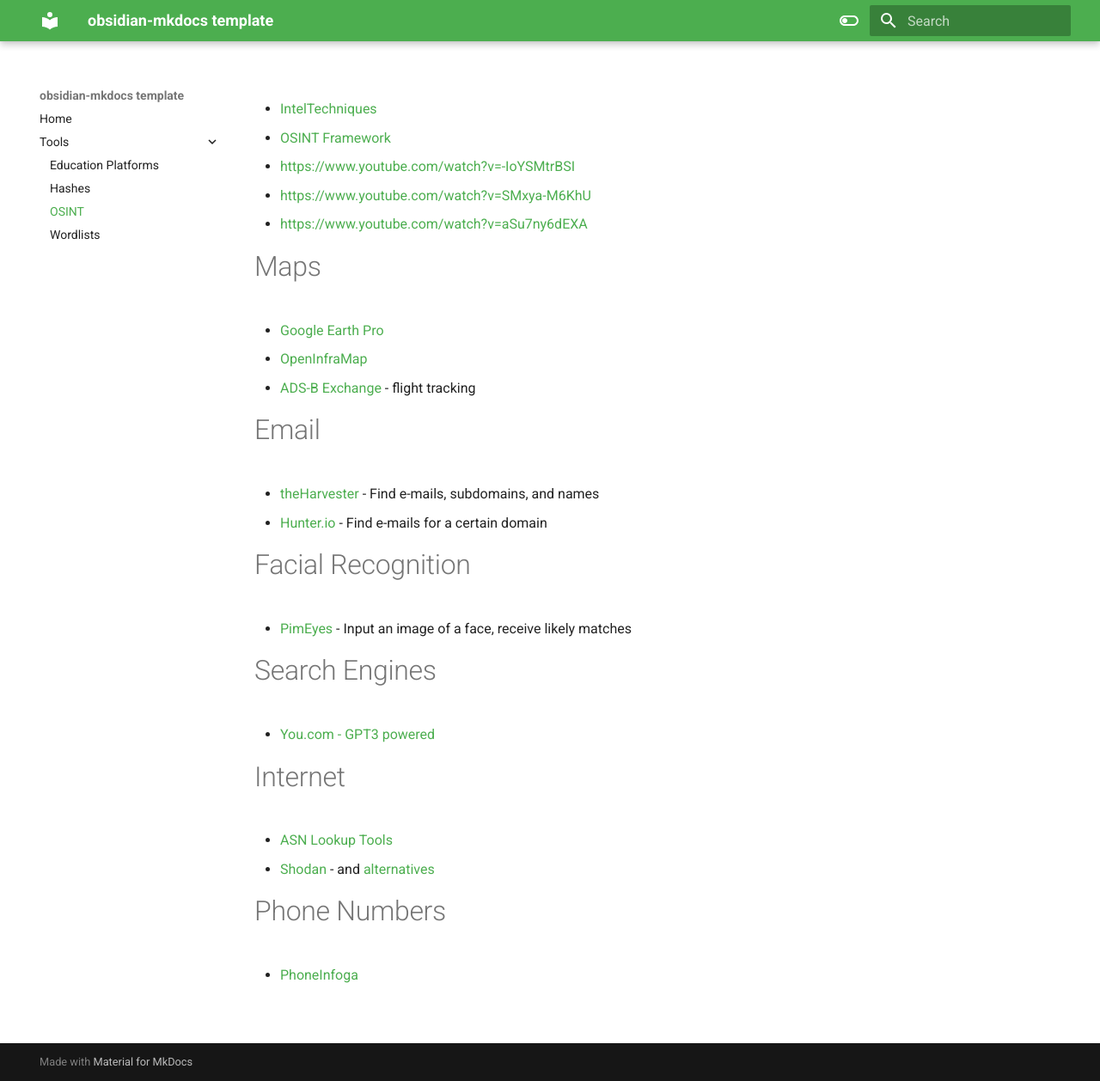
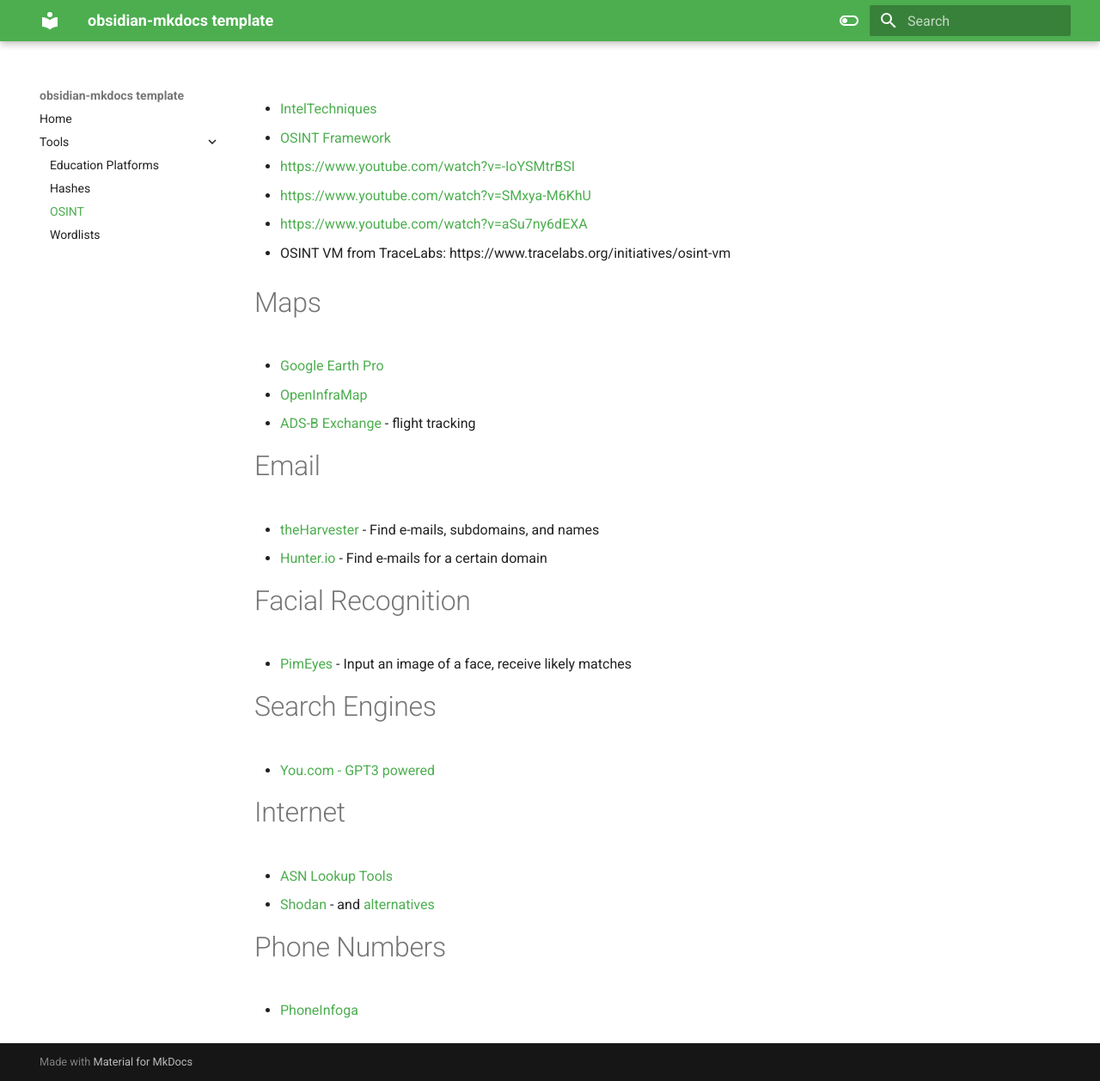
Before and after one commit to hcnolan/tset, an MkDocs documentation site: the page built from docs/Tools/OSINT.md, in a window 1280 px wide and 1258 px high. Shown: the whole window at 86% size. Built offline with MkDocs 1.6.1 and Material for MkDocs 9.7.7, drawn with Linux system fonts in a browser that asks for light colours.

Commit message:
Add TraceLabs OSINT VM

```diff
--- a/docs/Tools/OSINT.md
+++ b/docs/Tools/OSINT.md
@@ -4,6 +4,7 @@
 -   [https://www.youtube.com/watch?v=SMxya-M6KhU](https://www.youtube.com/watch?v=SMxya-M6KhU)
 -   [https://www.youtube.com/watch?v=aSu7ny6dEXA](https://www.youtube.com/watch?v=aSu7ny6dEXA)
 
+- OSINT VM from TraceLabs: https://www.tracelabs.org/initiatives/osint-vm
 # Maps
 
 -   [Google Earth Pro](https://www.google.com/earth/versions/#download-pro)
```
